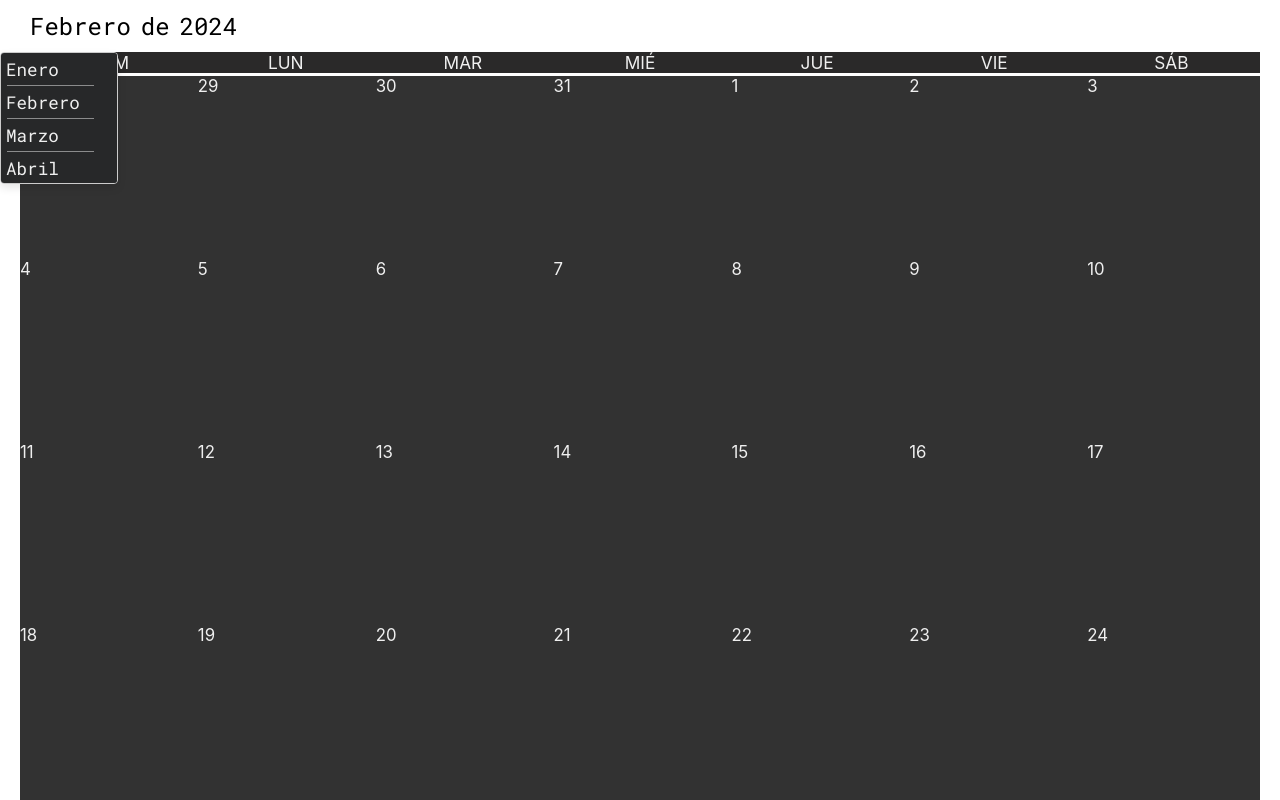
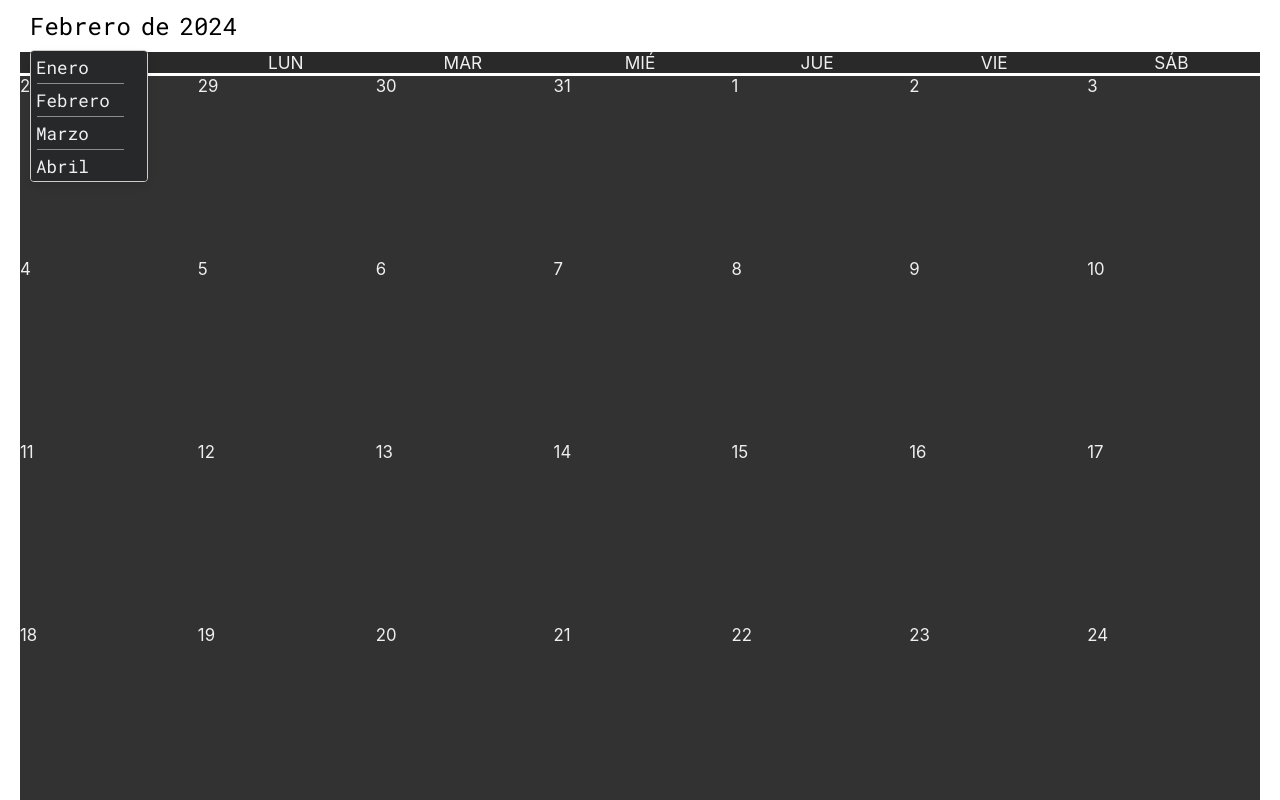
Before and after one commit to chbarr/React-Calendar-App, a React (Create React App) app: page / in a window 1280 px wide. Both pictures are taken after a click on the button "Febrero". Shown: the top 800 px of the page. Built offline with nearby package versions, Linux system fonts and the light colour scheme.

Commit message:
create DateSelector new component to contanin both monthDropdown and yearSelector and to separe responsabilities

```diff
--- a/src/Components/App/App.js
+++ b/src/Components/App/App.js
@@ -1,12 +1,12 @@
 import './App.css';
-import { useCalendar, weekDaysES, monthsNameES } from '../../customHooks/useCalendar';
-import { MonthDropdown } from '../MonthDropdown/MonthDropdown';
+import { useCalendar, weekDaysES } from '../../customHooks/useCalendar';
+import { DateSelector } from '../DateSelector/DateSelector';
 function App() {
   const calendar = useCalendar();
   return (
     <div className="App">
       <div>
-        <MonthDropdown months={monthsNameES} month={calendar.month} year={calendar.year}/>
+        <DateSelector />
         <div className='calendarGridHeader'>
           {weekDaysES.slice(0, weekDaysES.length - 1).map((day, i) => (
             <div key={i}
--- /dev/null
+++ b/src/Components/DateSelector/DateSelector.js
@@ -0,0 +1,42 @@
+import './dateSelector.css';
+import React, { useState } from 'react'
+import { monthsNameES } from '../../customHooks/useCalendar';
+import { YearSelector } from '../YearSelector/YearSelector';
+import { MonthDropdown } from '../MonthDropdown/MonthDropdown';
+import { useSelector } from 'react-redux';
+
+function DateSelector() {
+    const [selectedYear, selectedMonth] = useSelector(state => [state.ui.selectedYear, state.ui.selectedMonth]);
+    const [dropdownOpen, setDropdownOpen] = useState(false);
+    const [yearBoxOpen, setYearBoxOpen] = useState(false);
+
+    const toggleYearBox = () => {
+        setYearBoxOpen(!yearBoxOpen);
+    }
+
+    const toggleDropdown = () => {
+        setDropdownOpen(!dropdownOpen);
+    };
+
+    return (
+        <section className='date-selector-container'>
+            <div className='date-legend'>
+                <button className='no-border-btn' onClick={toggleDropdown}>
+                    {monthsNameES[selectedMonth]}
+                </button>
+                <span>de</span>
+                <button className='no-border-btn' onClick={toggleYearBox}>
+                    {selectedYear}
+                </button>
+            </div>
+
+            {dropdownOpen && <MonthDropdown selectedMonth={selectedMonth}
+                setDropdownOpen={setDropdownOpen}
+                months={monthsNameES} />}
+            {yearBoxOpen && <YearSelector selectedYear={selectedYear}
+                setYearBoxOpen={setYearBoxOpen} />}
+        </section>
+    )
+}
+
+export { DateSelector }
--- /dev/null
+++ b/src/Components/DateSelector/dateSelector.css
@@ -0,0 +1,9 @@
+.date-selector-container {
+    position: relative;
+}
+
+.date-legend {
+    font-family: 'Roboto Mono';
+    font-size: var(--calendar-header-font-size);
+    padding-left: 20px;
+}
--- a/src/Components/MonthDropdown/MonthDropdown.js
+++ b/src/Components/MonthDropdown/MonthDropdown.js
@@ -1,44 +1,19 @@
 import './monthDropdown.css';
-import React, { useState } from 'react'
+import React from 'react'
 import { v4 as uuidv4 } from 'uuid';
-import { monthsNameES } from '../../customHooks/useCalendar';
-import { useSelector, useDispatch } from 'react-redux';
+import { useDispatch } from 'react-redux';
 import { setSelectedMonth } from '../../slices/uiSlice';
-import { YearSelector } from '../YearSelector/YearSelector';
 
 function MonthDropdown(props) {
-    const [dropdownOpen, setDropdownOpen] = useState(false);
-    const [yearBoxOpen, setYearBoxOpen] = useState(false);
     const dispatch = useDispatch();
-    const selectedMonth = useSelector(state => state.ui.selectedMonth);
-
-    const toggleYearBox = () => {
-        setYearBoxOpen(!yearBoxOpen);
-    }
-
-    const toggleDropdown = () => {
-        setDropdownOpen(!dropdownOpen);
-    };
 
     const handleItemClick = (index) => {
-        setDropdownOpen(false);
+        props.setDropdownOpen(false);
         dispatch(setSelectedMonth({ 'selectedMonth': index }))
     };
 
     return (
         <section className='dropdown-container'>
-            <div className='date-picker-container'>
-                <button className='no-border-btn' onClick={toggleDropdown}>
-                    {monthsNameES[props.month]}
-                </button>
-                <span>de</span>
-                <button className='no-border-btn' onClick={toggleYearBox}>
-                    {props.year}
-                </button>
-            </div>
-
-            {dropdownOpen && (
-                <div className='dropdown-content'>
             <ul>
                 {
                     props.months.map((month, i) =>
@@ -46,7 +21,7 @@ function MonthDropdown(props) {
                         <li
                             key={uuidv4()}
                             onClick={() => handleItemClick(i)}
-                                    className={selectedMonth === i ? 'selected' : ''}
+                            className={props.selectedMonth === i ? 'selected' : ''}
                         >
                             {month}
                         </li>
@@ -54,10 +29,6 @@ function MonthDropdown(props) {
                     )
                 }
             </ul>
-                </div>
-            )}
-
-            {yearBoxOpen && <YearSelector/>}
         </section>
     )
 }
--- a/src/Components/MonthDropdown/monthDropdown.css
+++ b/src/Components/MonthDropdown/monthDropdown.css
@@ -1,17 +1,8 @@
 .dropdown-container {
-    width: 100%;
-    position: relative;
-    display: inline-block;
-}
-.date-picker-container{
-    font-family: 'Roboto Mono';
-    font-size: var(--calendar-header-font-size);
-    padding-left: 20px;
-}
-
-.dropdown-content {
     display: block;
     position: absolute;
+    left: 30px;
+    top: 50px;
     max-height: 130px;
     overflow-y: auto;
     border: 1px solid #ccc;
@@ -19,7 +10,7 @@
     box-shadow: 0 4px 8px rgba(0, 0, 0, 0.1);
 }
 
-.dropdown-content ul {
+.dropdown-container ul {
     list-style: none;
     padding: 0;
     margin: 0;
@@ -28,8 +19,7 @@
     color: var(--black-theme-font-color)
 }
 
-.dropdown-content li {
-    position: relative;
+.dropdown-container li {
     padding: 5px;
     cursor: pointer;
     font-family: 'Roboto Mono';
@@ -38,7 +28,3 @@
     background-size: 75% 1px;
     background-repeat: no-repeat;
 }
-
-.dropdown-content li:hover {
-    background-color: #f0f0f0;
-}
--- a/src/Components/YearSelector/YearSelector.js
+++ b/src/Components/YearSelector/YearSelector.js
@@ -1,13 +1,13 @@
 import './yearSelector.css'
 import React, { useState } from 'react'
 import { v4 as uuidv4 } from 'uuid';
-import { useSelector, useDispatch } from 'react-redux';
+import { useDispatch } from 'react-redux';
 import { setSelectedYear } from '../../slices/uiSlice';
-function YearSelector() {
-    const selectedYear = useSelector(state => state.ui.selectedYear);
+function YearSelector(props) {
     const dispatch = useDispatch();
-    const [boxYear, setBoxYear] = useState(selectedYear);
+    const [boxYear, setBoxYear] = useState(props.selectedYear);
     const onYearSelected = (selectedYear) => {
+        props.setYearBoxOpen(false)
         dispatch(setSelectedYear({ selectedYear }))
     }
     const onArrowClicked = (arrowDirection) => {
--- a/src/Components/YearSelector/yearSelector.css
+++ b/src/Components/YearSelector/yearSelector.css
@@ -1,12 +1,15 @@
 .year-selector-container {
-    margin: 0 auto;
+    position: absolute;
+    left: calc(50% - 125px);
     width: 250px;
     font-size: var(--calendar-body-font-size);
     background-color: var(--black-theme-calendar-header-color);
 }
+
 .year-selector-container button{
     color: var(--black-theme-font-color);
 }
+
 .arrow-buttons-container {
     display: flex;
     justify-content: space-between;
```
Lines whose indentation alone changed are shown as unchanged.
